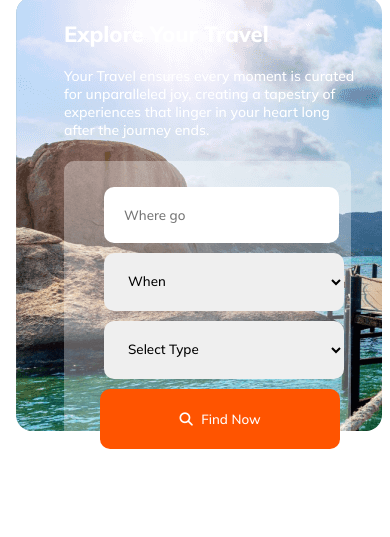
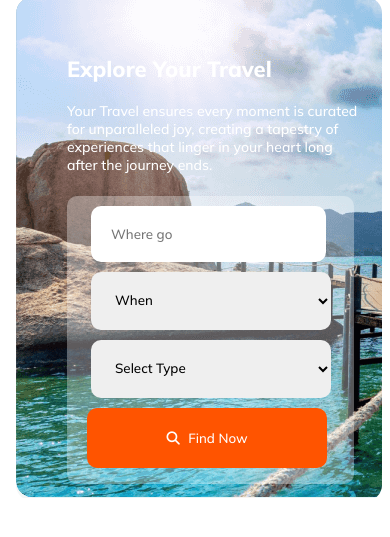
Before and after one commit to mdrihan34/Roam-Rover, a plain HTML site: page index.html in a window 390 px wide. Shown: the part 69-606 px from the top of the page. Drawn offline with Linux system fonts and the light colour scheme.

Commit message:
done padding

```diff
--- a/style.css
+++ b/style.css
@@ -141,9 +141,12 @@ margin-left: 24px;
 
     margin-left: 8px;
     border-radius: 16px;
-    padding: 5px 7px;
+    padding: 40px 10px;
 
 
+  }
+  .header-form{
+    padding: 0;
   }
   .web-title{
 
@@ -166,11 +169,9 @@ margin-left: 24px;
     border-radius: 10px;
   }
   .explore-contant{
-    padding-left: 1px;
-  }
-  .explore-contant{
     padding-left: 41px;
   }
+
   select, input ,button{
 
 
```
